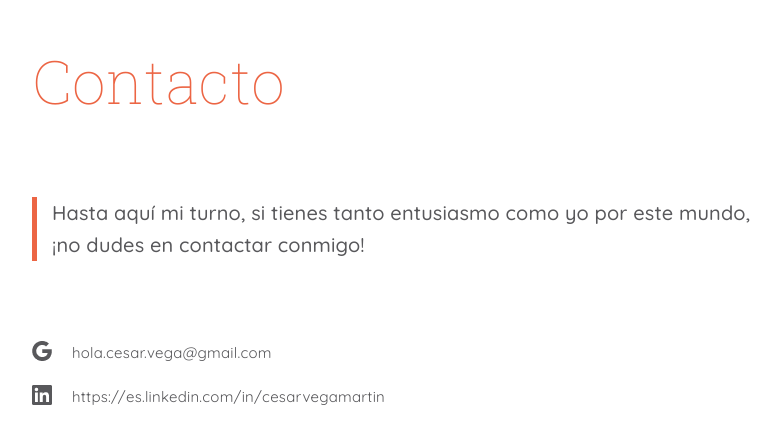
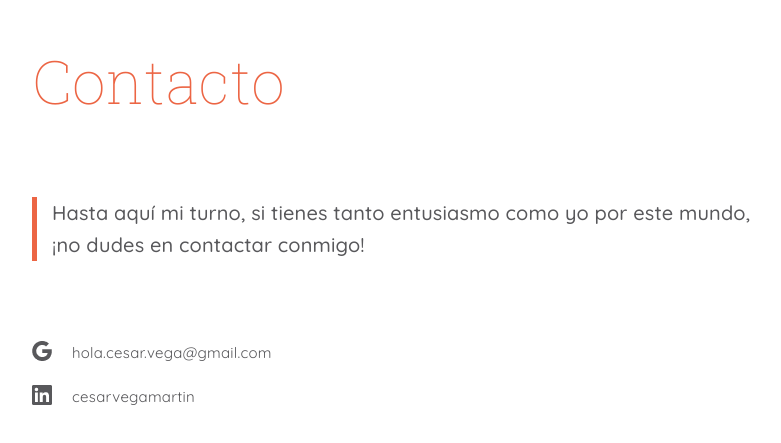
Before and after one commit to cesarvegamartin/cesar-vega, a Gatsby site: page / in a window 1280 px wide. Shown: the part 4925-5368 px from the top of the page, without its empty margins (218-999 px from the left). Built offline with nearby package versions, Linux system fonts and the light colour scheme; Gatsby itself is replaced by a stand-in of ours; some packages are replaced by stand-ins of ours.

```diff
--- a/src/components/sections/Contact.js
+++ b/src/components/sections/Contact.js
@@ -55,7 +55,7 @@ const Contact = ({ className, ...customProps }) => (
         title="Abrir perfil en linkedin"
         href="https://es.linkedin.com/in/cesarvegamartin"
       >
-        https://es.linkedin.com/in/cesarvegamartin
+        cesarvegamartin
       </a>
     </p>
   </Flex>
```
